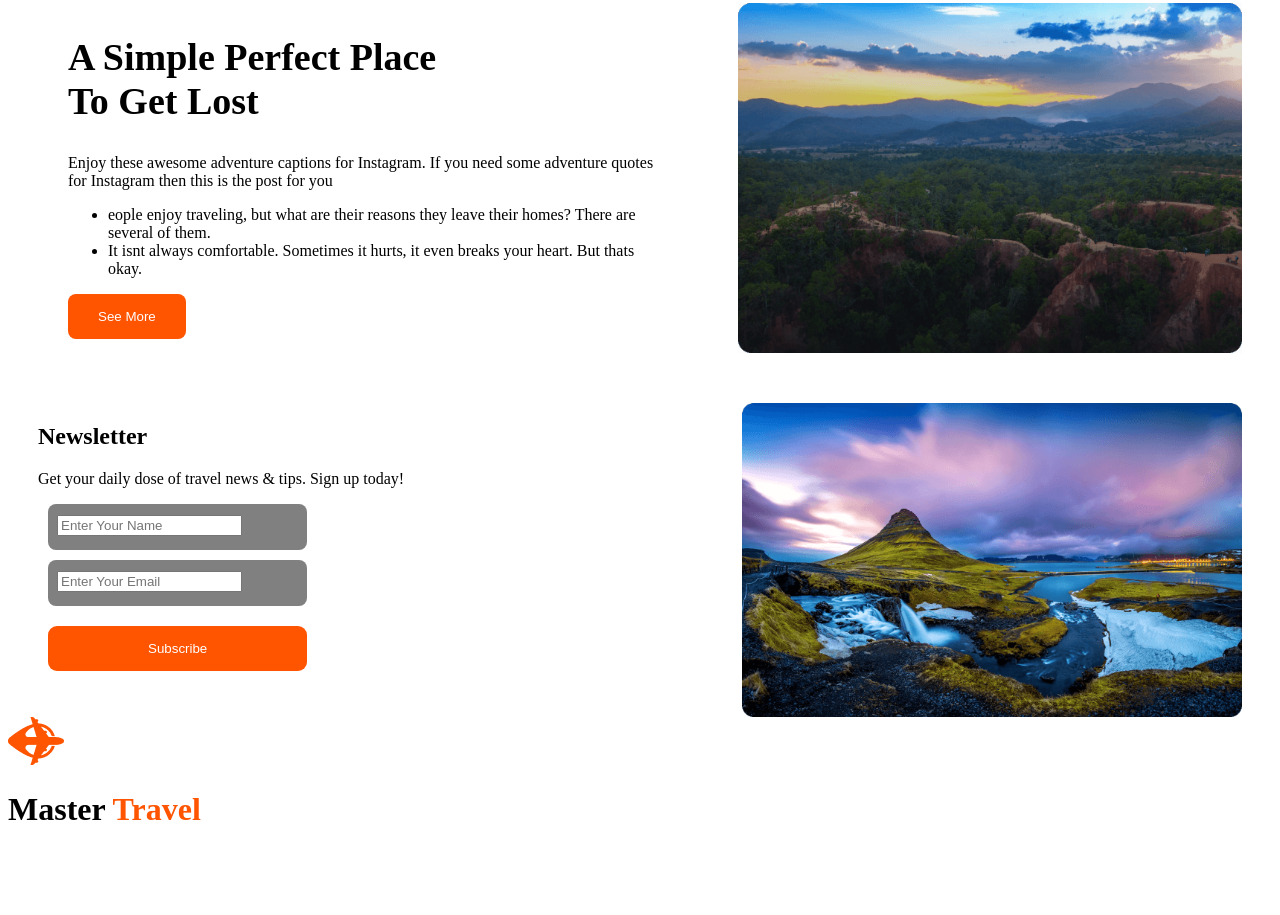
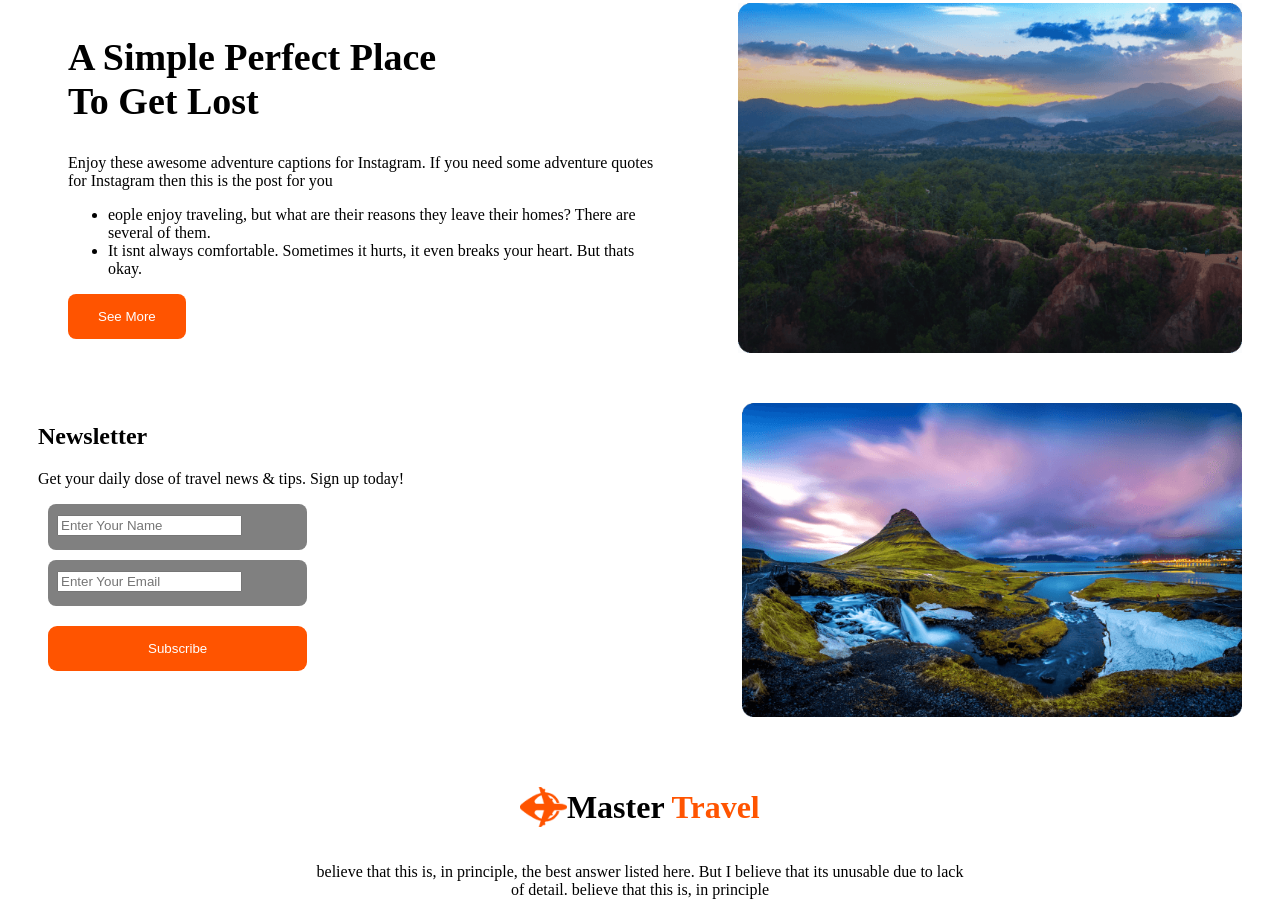
Before and after one commit to mohosin4m/b9-assignment-2, a plain HTML site: page index.html in a window 1280 px wide. Shown: the part 3621-4536 px from the top of the page. Before the commit the page ends 4470 px from the top, so only its background shows below. Drawn offline with Linux system fonts and the light colour scheme.

Commit message:
footer section added

```diff
--- a/index.html
+++ b/index.html
@@ -148,10 +148,11 @@
     </section>
     </main>
     <footer>
-        <div class="">
+        <div class="foot">
             <img src="Images/Group 40071 (2).png" alt="">
         <h1>Master <span class="tr">Travel</span></h1>
         </div>
+        <p class="believe"> believe that this is, in principle, the best answer listed here. But I believe that its unusable due to lack of detail. believe that this is, in principle</p>
     </footer>
 </body>
 </html>
--- a/styles/style.css
+++ b/styles/style.css
@@ -172,6 +172,21 @@ nav h1{
     padding-left: 300px;
     padding-right: 300px;
 }
+.foot{
+    display: flex;
+    justify-content: center;
+    margin-top: 50px;
+    align-items: center;
+    text-align: center;
+}
+.foot img{
+    height: 40px;
+}
+.believe{
+    text-align: center;
+    padding-left: 300px;
+    padding-right: 300px;
+}
 
 
 
```
